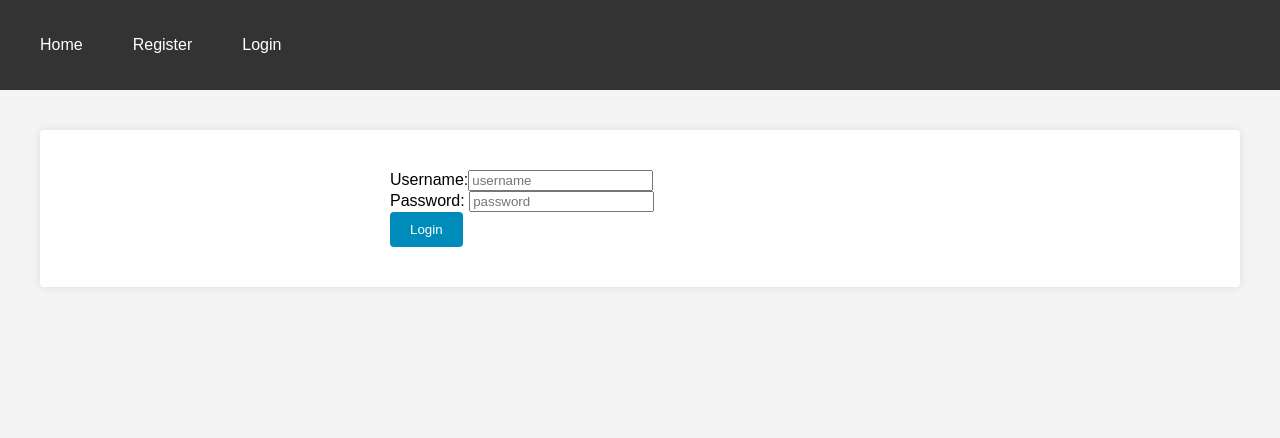
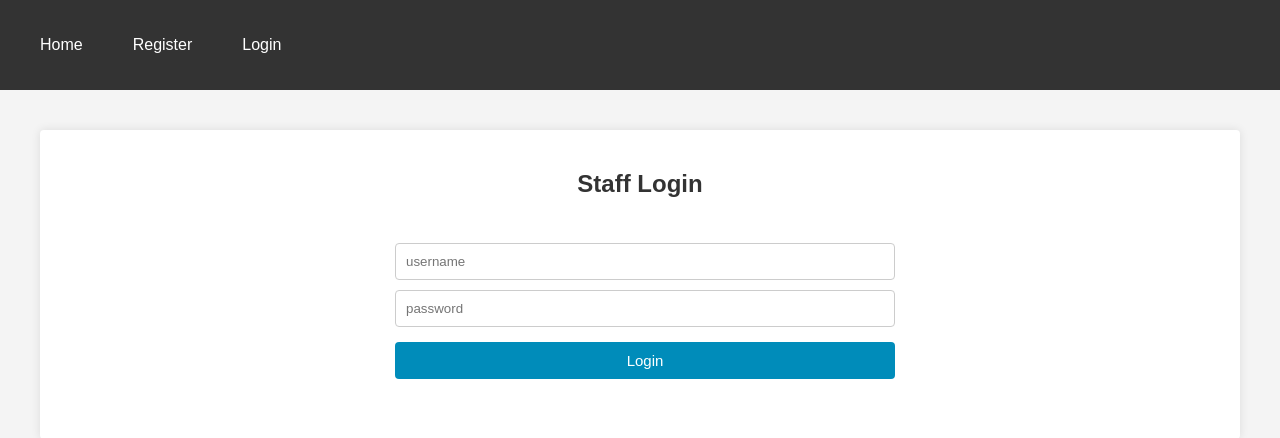
Before and after one commit to EleanorMoseley/airline-project, a Flask app: page /stafflogin in a window 1280 px wide. Shown: the top 438 px of the page. Run offline with Flask 3, Linux system fonts and the light colour scheme.

Commit message:
staff login page

```diff
--- a/templates/login.html
+++ b/templates/login.html
@@ -7,6 +7,7 @@ input {
 }
 form [type="submit"] {
 	margin-top: 10px;
+	font-size: 15px;
 }
 </style>
 
@@ -15,7 +16,7 @@ form [type="submit"] {
 	<div class="container">
 			<div class="form-group">
 				<div class="input">
-					<input type="text" name = "email" placeholder="email" required/>
+					<input type="email" name = "email" placeholder="email" required/>
 				</div>
 				<div class="input">
 					<input type="password" name = "password" placeholder="password" required/>
--- a/templates/stafflogin.html
+++ b/templates/stafflogin.html
@@ -1,13 +1,37 @@
 {% extends "base.html" %}
 
 {% block content %}
-    <form action="/stafflogin" method="POST">
-        Username:<input type="username" placeholder="username" name="username"><br>
-        Password: <input type="password" placeholder="password" name="password"><br>
-        <input type="submit" value="Login">
-        {% if error %}
-		<p class="error"><strong>Error:</strong> {{error}}</p>
-	    {% endif %}
-    </form>
+
+<style>
+    input {
+        margin: 5px;
+    }
+    form [type="submit"] {
+        margin-top: 10px;
+        font-size: 15px;
+    }
+
+</style>
+
+<h2> Staff Login </h2>
+<form action="/stafflogin" method="POST">
+    <div class="container">
+            <div class="form-group">
+                <div class="input">
+                    <input type="text" name = "username" placeholder="username" required/>
+                </div>
+                <div class="input">
+                    <input type="password" name = "password" placeholder="password" required/>
+                </div>
+
+            <input type="submit" value = Login />
+
+            {% if error %}
+                <p class="error"><strong>Error:</strong> {{error}}</p>
+            {% endif %}
+
+        </div>
+    </div>
+</form>
 
 {% endblock %}
```
